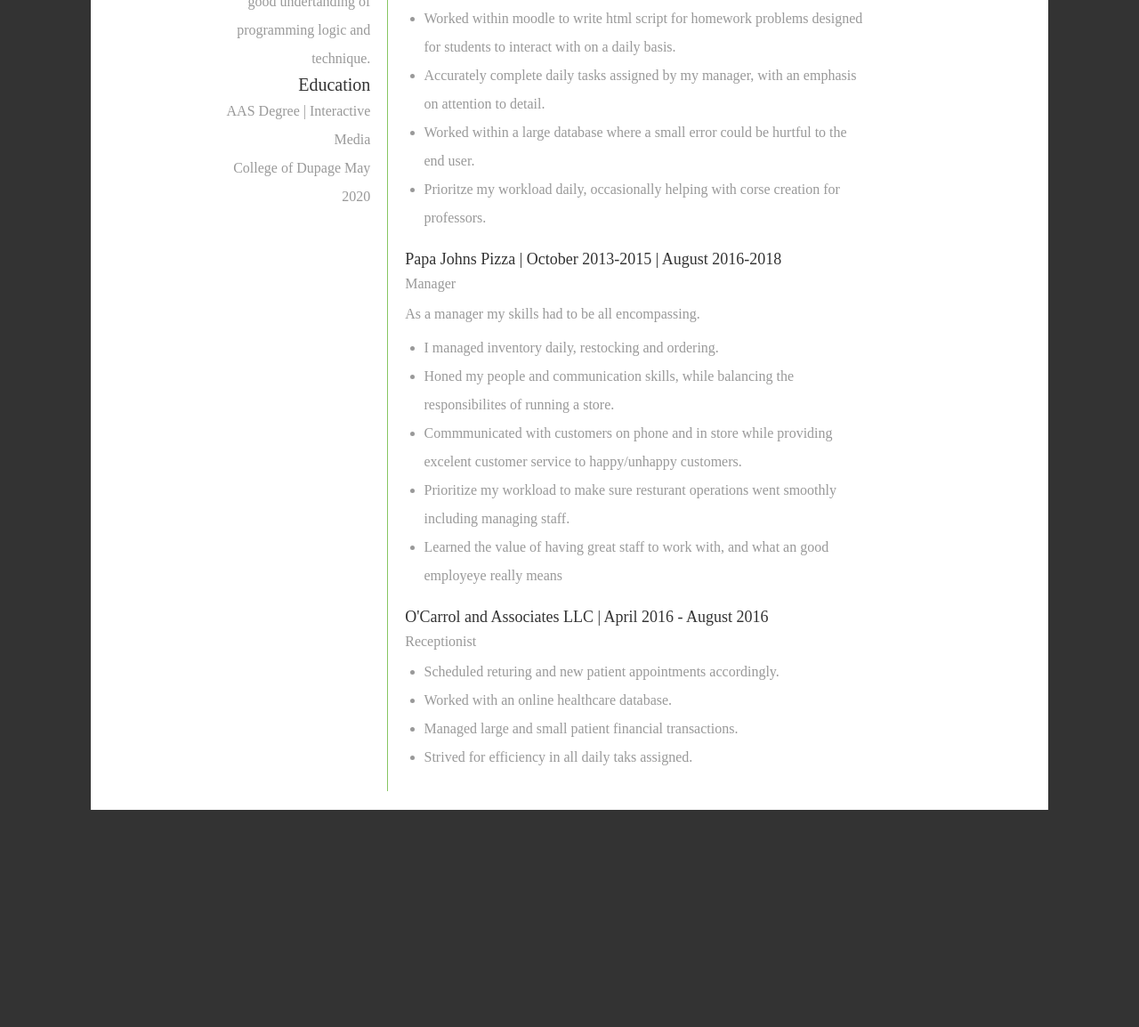
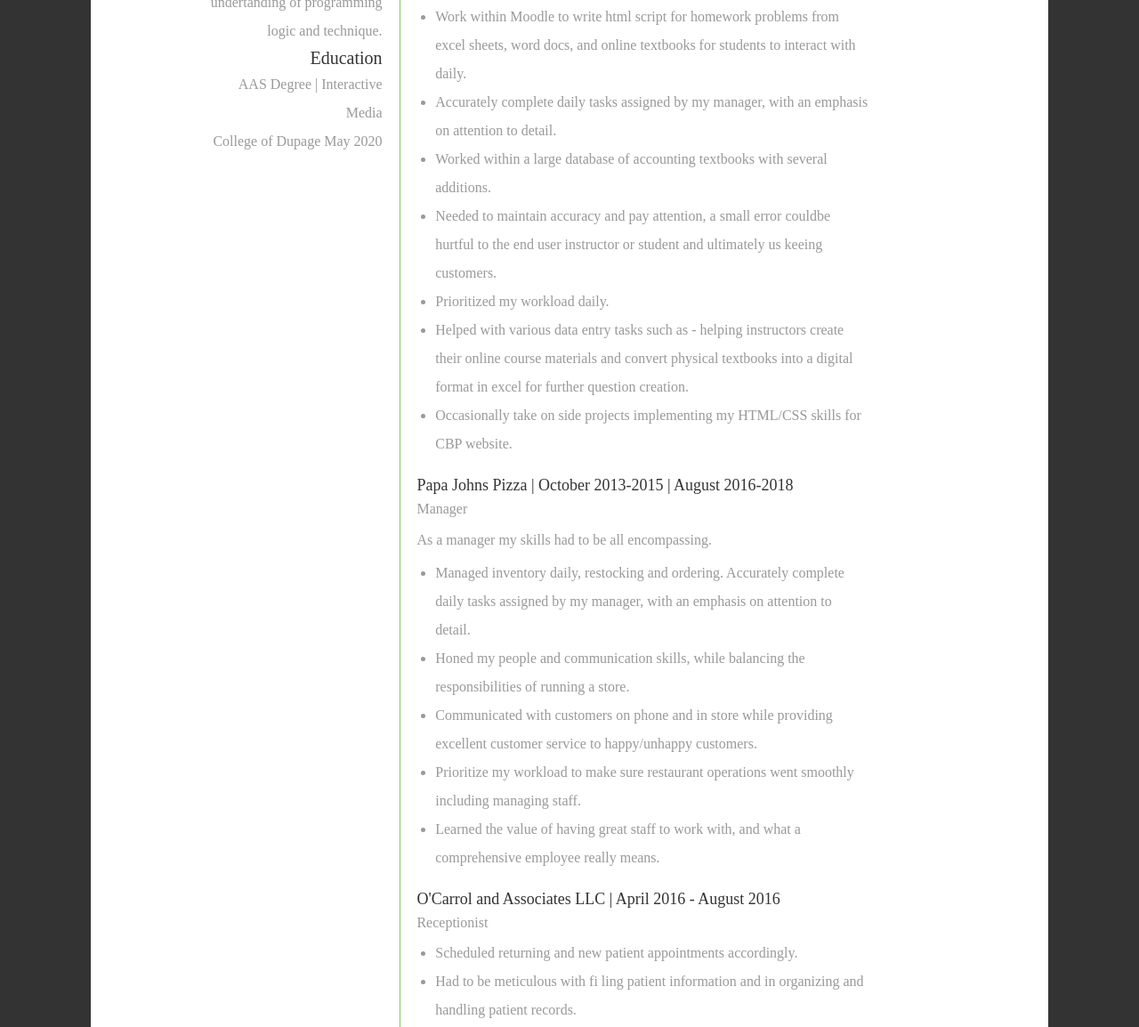
Before and after one commit to emcaldwell-dev/echo, a plain HTML site: page resume.html in a window 1280 px wide. Shown: the part 850-2004 px from the top of the page at 89% size. Before the commit the page ends 1863 px from the top, so only its background shows below. Drawn offline with Linux system fonts and the light colour scheme; files that its build step writes are made by us from their sources; files whose address does not match are found by name; a web font is replaced by a local one.

Commit message:
Update resume.html

```diff
--- a/resume.html
+++ b/resume.html
@@ -31,7 +31,7 @@
                         <li><a href="index.html">Home | </a></li>
                         <li><a href="portfolio.html">Portfolio | </a></li>
                         <li><a href="resume.html">Resume | </a></li>
-                        <li><a href="#">GitHub </a></li>
+                        <li><a href="https://github.com/emcaldwell-dev">GitHub </a></li>
                     </ul>
                 </div>
             </div>
@@ -59,33 +59,37 @@
                     </div>
                     <div class="flexRight">
                         <h4 class="resHead">Profile</h4>
-                        <p class="jobDescription">I’m an aspiring full stack web developer,  I’m always looking to further my skills. I’m a critical thinker and proud of a job well done. I strive to do my best in all areas of my work and day to day. I have worked hard to get to where I’m at today, and I’m still working harder to get to where I want to be. I have a great work ethic and striving think like an engineer but design like a creative.</p>
+                        <p class="jobDescription">I’m an aspiring full stack web developer, and always looking to further my skills. I’m a programmer, designer, and a critical thinker. I strive to do my best in all areas of my work and day to day. I have worked hard to get where I am today, and I’m still working harder to get where I want to be. I strive to think like an engineer but design like a creative.</p>
                         <h4 class="resHead">Expierence</h4>
                         <h5 class="businessName">Cambridge Business Publishers | June 2018 - Present</h5>
                         <h5 class="jobTitle">Web/LMS Programmer</h5>
                         <ul class="unorderedListDescription">
-                            <li>Worked within moodle to write html script for homework problems designed for students to interact with on a daily basis.</li>
+                            <li>Work within Moodle to write html script for homework problems from excel sheets, word docs, and online textbooks for students to interact with daily.</li>
                             <li>Accurately complete daily tasks assigned by my manager, with an emphasis on attention to detail.</li>
-                            <li>Worked within a large database where a small error could be hurtful to the end user.</li>
-                            <li>Prioritze my workload daily,  occasionally helping with corse creation for professors.</li>
+                            <li>Worked within a large database of accounting textbooks with several additions.</li>
+                            <li>Needed to maintain accuracy and pay attention, a small error couldbe hurtful to the end user instructor or student and ultimately us keeing customers.</li>
+                            <li>Prioritized my workload daily.</li>
+                            <li>Helped with various data entry tasks such as - helping instructors create their online course materials and convert physical textbooks into a digital format in excel for further question creation.</li>
+                            <li>Occasionally take on side projects implementing my HTML/CSS skills for CBP website.</li>
                         </ul>
                         <h5 class="businessName">Papa Johns Pizza | October 2013-2015 | August 2016-2018</h5>
                         <h5 class="jobTitle">Manager</h5>
                         <p class="jobDescription">As a manager my skills had to be all encompassing.</p>
                         <ul class="unorderedListDescription">
-                            <li>I managed inventory daily, restocking and ordering.</li>
-                            <li>Honed my people and communication skills, while balancing the responsibilites of running a store.</li>
-                            <li>Commmunicated with customers on phone and in store while providing excelent customer service to happy/unhappy customers.</li>
-                            <li>Prioritize my workload to make sure resturant operations went smoothly including managing staff.</li>
-                            <li>Learned the value of having great staff to work with, and what an good employeye really means</li>
+                            <li>Managed inventory daily, restocking and ordering. Accurately complete daily tasks assigned by my manager, with an emphasis on attention to detail.</li>
+                            <li>Honed my people and communication skills, while balancing the responsibilities of running a store.</li>
+                            <li>Communicated with customers on phone and in store while providing excellent customer service to happy/unhappy customers.</li>
+                            <li>Prioritize my workload to make sure restaurant operations went smoothly including managing staff.</li>
+                            <li>Learned the value of having great staff to work with, and what a comprehensive employee really means.</li>
                         </ul>
                         <h5 class="businessName">O'Carrol and Associates LLC | April 2016 - August 2016</h5>
                         <h5 class="jobTitle">Receptionist</h5>
                         <ul class="unorderedListDescription">
-                            <li>Scheduled returing and new patient appointments accordingly.</li>
+                            <li>Scheduled returning and new patient appointments accordingly.</li>
+                            <li>Had to be meticulous with fi ling patient information and in organizing and handling patient records.</li>
                             <li>Worked with an online healthcare database.</li>
-                            <li>Managed large and small patient financial transactions.</li>
-                            <li>Strived for efficiency in all daily taks assigned.</li>
+                            <li>Managed large and small patient fi nancial transactions.</li>
+                            <li>Strived for efficiency in all daily tasks assigned.</li>
                         </ul>
                     </div>
                 </div>
```
